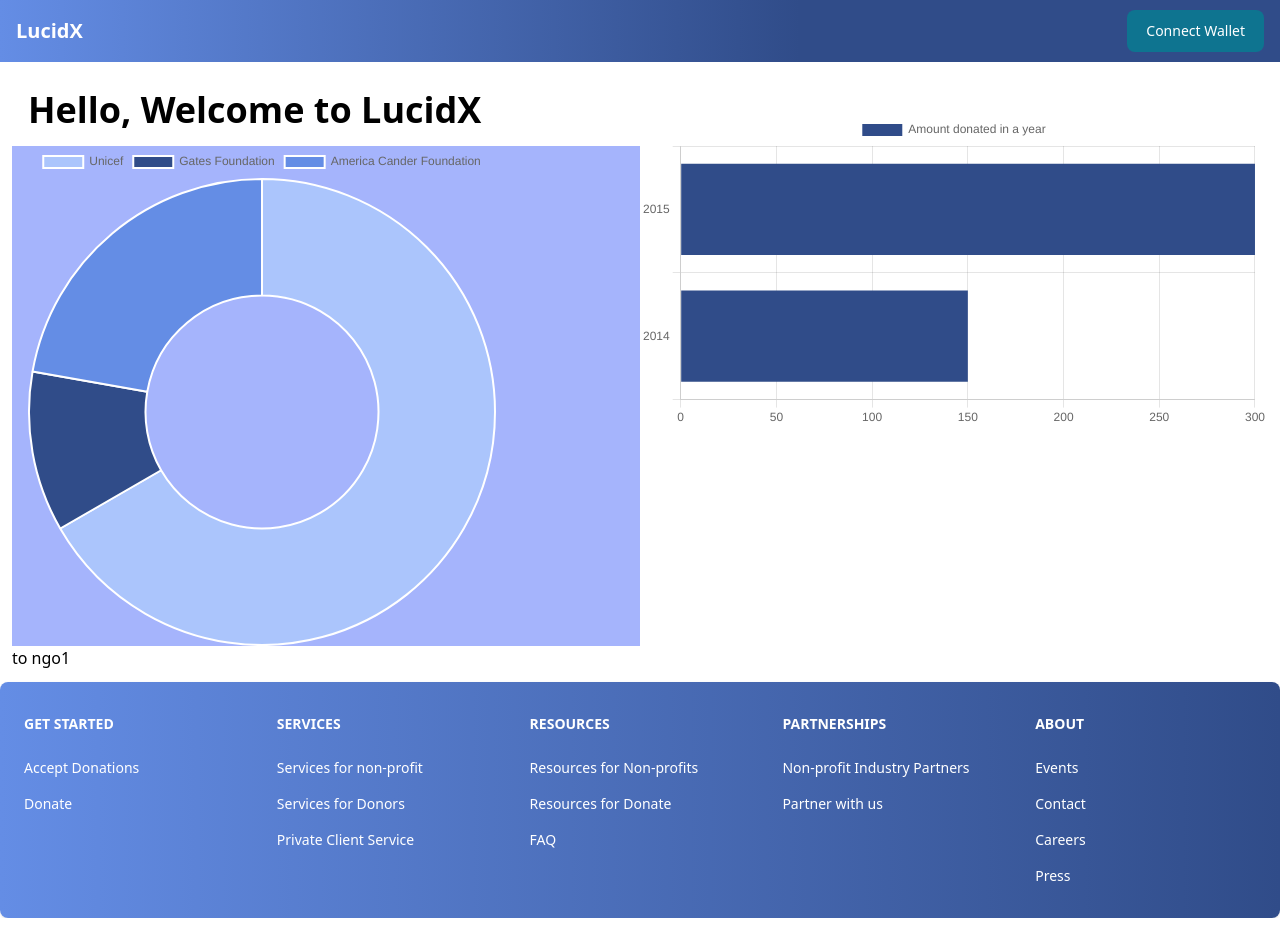
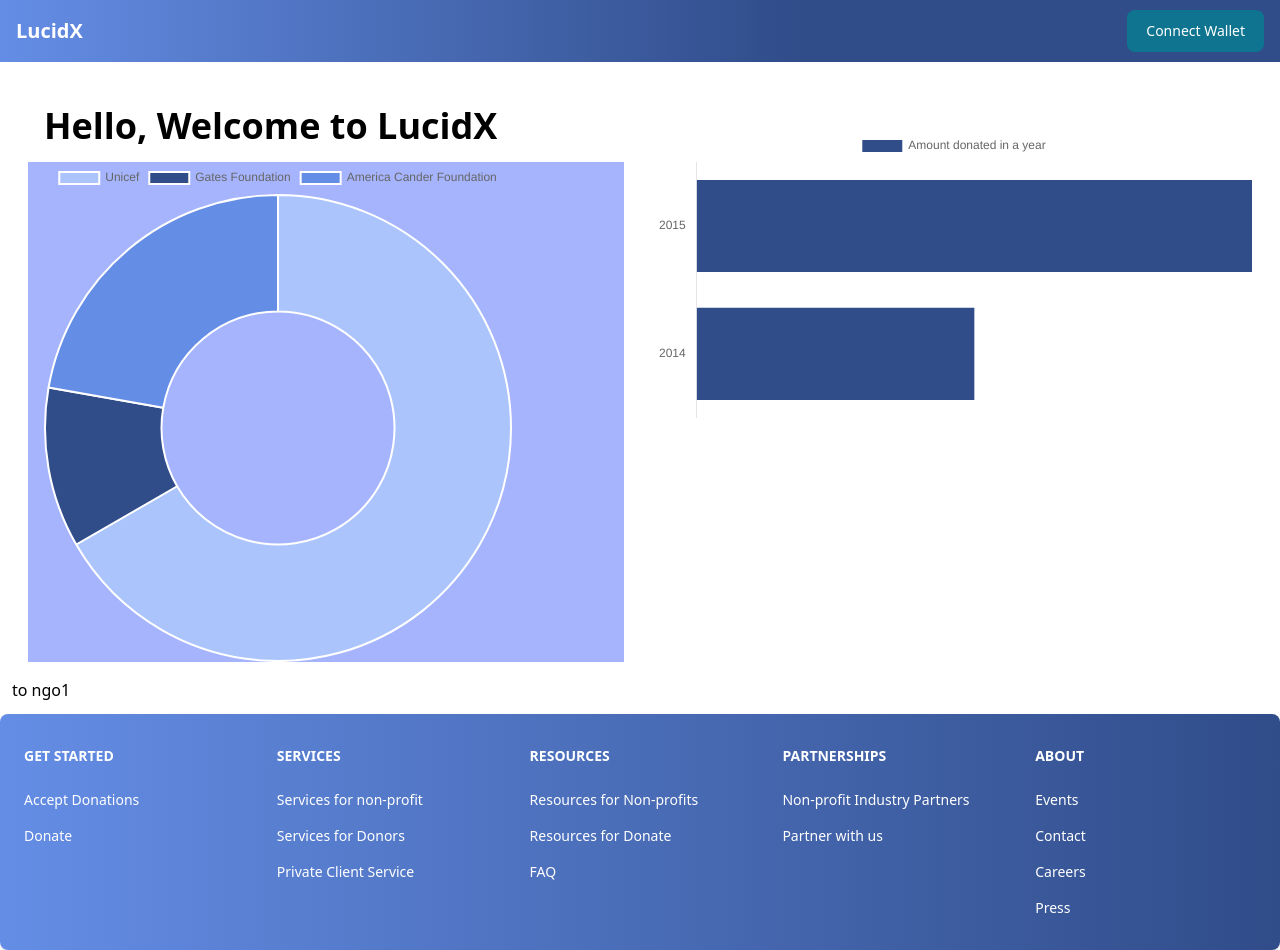
Before and after one commit to USNOOZEULOSE/LucidX, a Next.js app in the folder src/: page /NGO in a window 1280 px wide. Before the commit the page ends 918 px from the top, so only its background shows below. Built offline with nearby package versions, Linux system fonts and the light colour scheme.

Commit message:
Update WalletDisplay.jsx

```diff
--- a/src/components/WalletDisplay.jsx
+++ b/src/components/WalletDisplay.jsx
@@ -3,8 +3,6 @@ import { Chart } from "chart.js/auto";
 import { useContext, useEffect, useState } from "react";
 
 export default function WalletDisplay() {
-
-
   useEffect(() => {
     // Initialize the chart within the useEffect hook to ensure the DOM is ready.
     const beginnerElement = document.getElementById("donations");
@@ -53,7 +51,10 @@ export default function WalletDisplay() {
         indexAxis: "y",
         scales: {
           x: {
-            beginAtZero: true,
+            display: false,
+          },
+          y: {
+            grid: { display: false },
           },
         },
       },
@@ -61,17 +62,27 @@ export default function WalletDisplay() {
   }, []);
   return (
     <div>
-        <div className="flex flex-row">
-          <div className="flex flex-col w-1/2">
-            <div className="text-4xl font-bold m-4">Hello, Welcome to LucidX</div>
-            <div className="bg-gradient-to-t from-indigo-300 to-indigo-300 w-full h-[500px]">
-              <canvas id="donations"></canvas>
-            </div>
-          </div>
-          <div className="w-1/2">
-          <canvas className="mt-10 w-1/2 overflow-hidden h-[300px]" id="donationsBar"></canvas>
+      <div className="flex flex-row">
+        <div className="flex flex-col w-1/2 p-4">
+          <div className="text-4xl font-bold m-4">Hello, Welcome to LucidX</div>
+          <div className="bg-gradient-to-t from-indigo-300 to-indigo-300 w-full h-[500px]">
+            <canvas
+                className="rounded-3xl"
+              id="donations"
+              style={{
+                background: `linear-gradient(0deg, rgba(158, 183, 229, 0.54) 3.17%, rgba(158, 183, 229, 0.00) 147.39%);
+`,
+              }}
+            ></canvas>
           </div>
         </div>
+        <div className="w-1/2 p-4">
+          <canvas
+            className="mt-10 w-1/2 overflow-hidden h-[300px]"
+            id="donationsBar"
+          ></canvas>
+        </div>
+      </div>
     </div>
   );
 }
```
